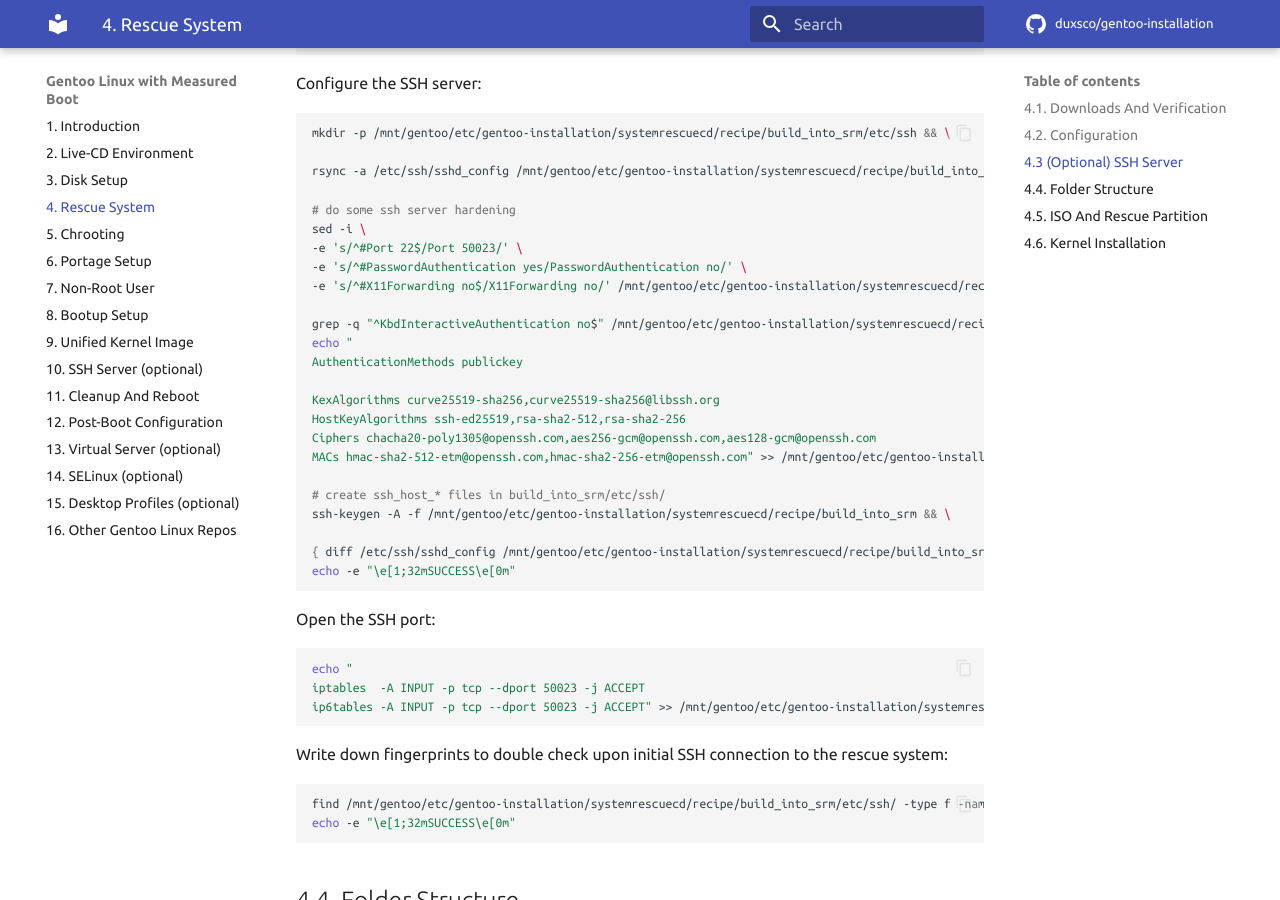
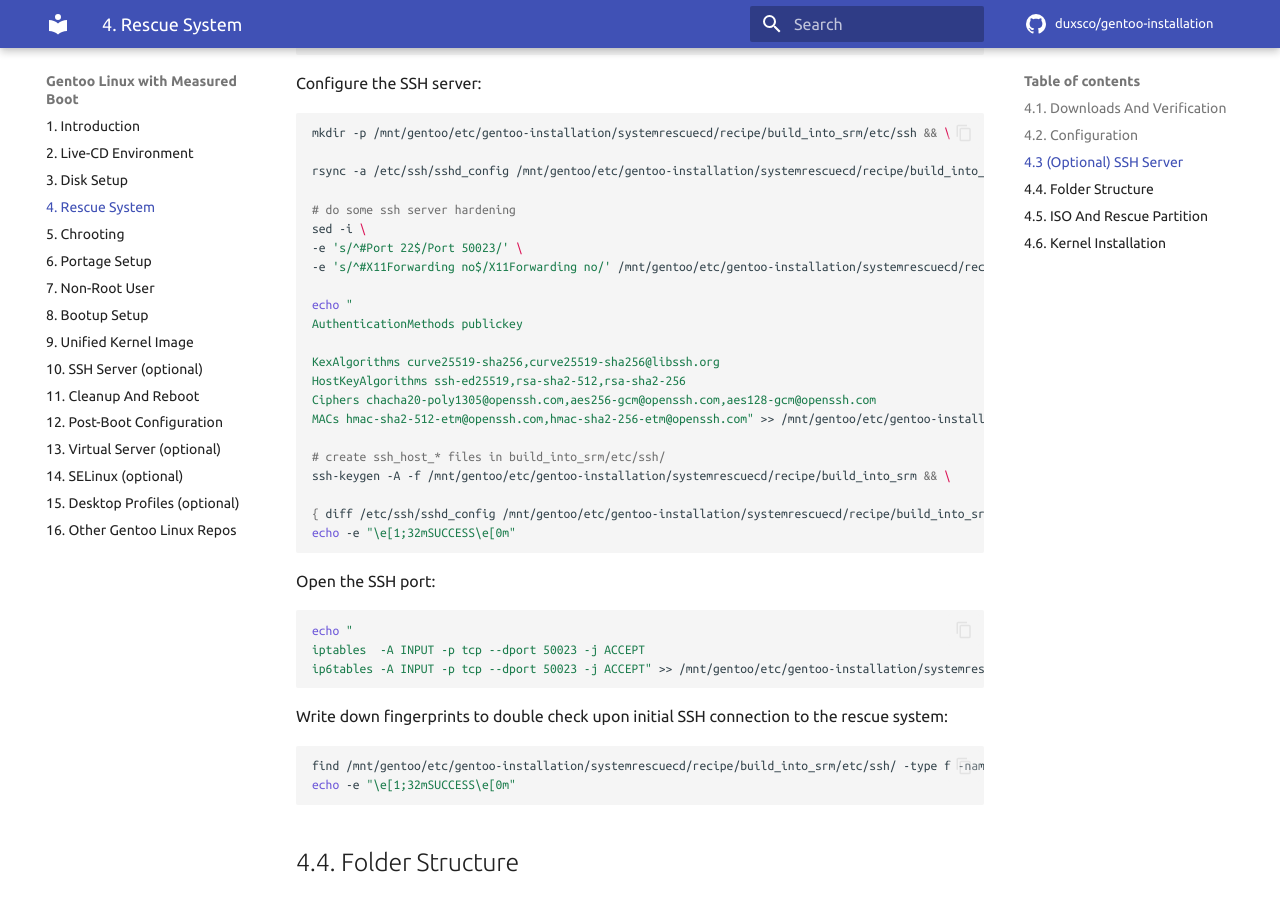
Before and after one commit to duxsco/gentoo-installation, an MkDocs documentation site: the page built from docs/rescue_system.md, in a window 1280 px wide and 900 px high, scrolled down 3013 px. Built offline with MkDocs 1.6.1 and Material for MkDocs 9.7.7, drawn with Linux system fonts in a browser that asks for light colours; comment, search, counter and statistics services are not loaded.

Commit message:
Slim down SystemRescue OpenSSH config

```diff
--- a/docs/rescue_system.md
+++ b/docs/rescue_system.md
@@ -154,10 +154,8 @@ rsync -a /etc/ssh/sshd_config /mnt/gentoo/etc/gentoo-installation/systemrescuecd
 # do some ssh server hardening
 sed -i \
 -e 's/^#Port 22$/Port 50023/' \
--e 's/^#PasswordAuthentication yes/PasswordAuthentication no/' \
 -e 's/^#X11Forwarding no$/X11Forwarding no/' /mnt/gentoo/etc/gentoo-installation/systemrescuecd/recipe/build_into_srm/etc/ssh/sshd_config && \
 
-grep -q "^KbdInteractiveAuthentication no$" /mnt/gentoo/etc/gentoo-installation/systemrescuecd/recipe/build_into_srm/etc/ssh/sshd_config  && \
 echo "
 AuthenticationMethods publickey
 
```
